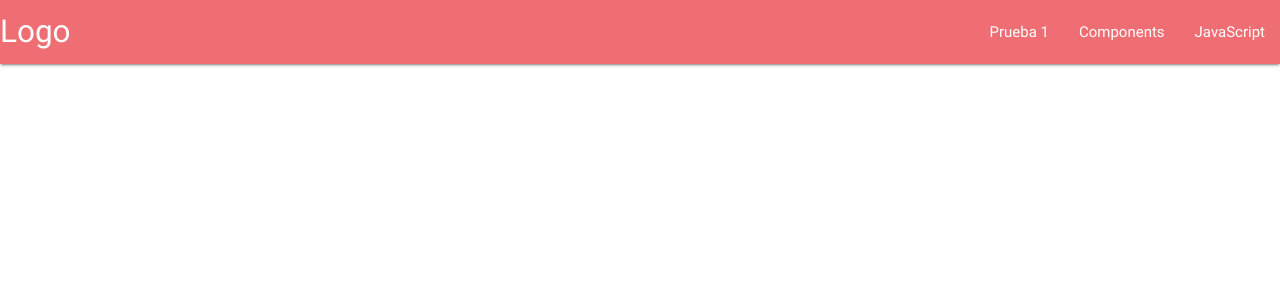
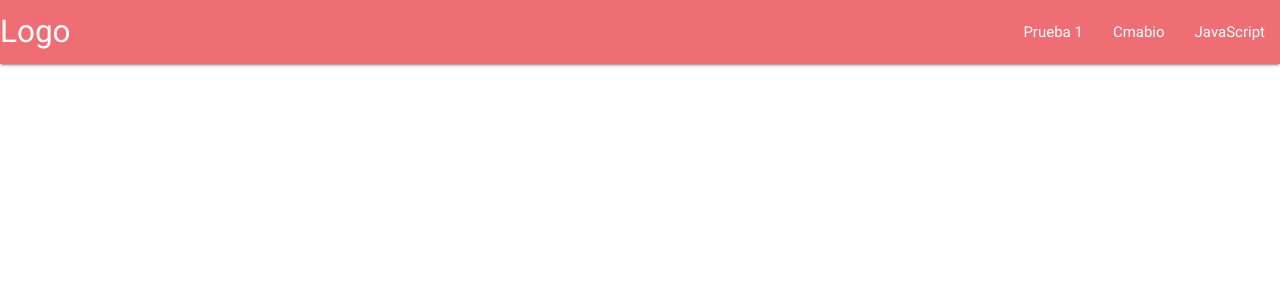
Before and after one commit to diazmx/VydsLab, a PHP site: page / in a window 1280 px wide. Shown: the top 300 px of the page. Run offline with PHP 8.4, Linux system fonts and the light colour scheme.

Commit message:
Cambio de nombre

```diff
--- a/index.php
+++ b/index.php
@@ -13,7 +13,7 @@
       			<a href="#" class="brand-logo">Logo</a>
       			<ul id="nav-mobile" class="right hide-on-med-and-down">
 		        		<li><a href="sass.html">Prueba 1</a></li>
-		        		<li><a href="badges.html">Components</a></li>
+		        		<li><a href="badges.html">Cmabio</a></li>
 		        		<li><a href="collapsible.html">JavaScript</a></li>
 	      		</ul>
 		</div>
```
